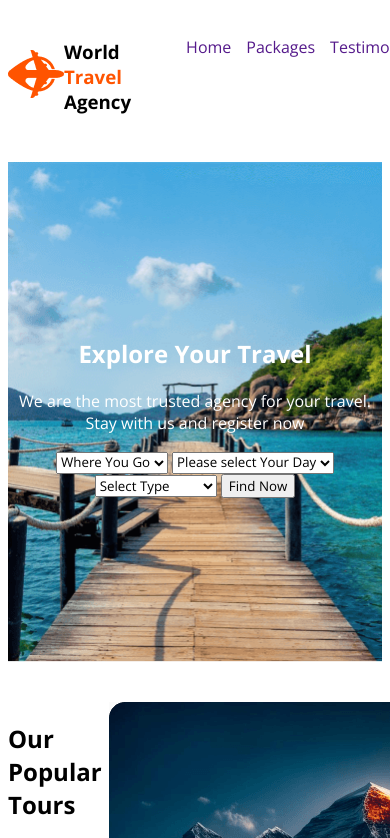
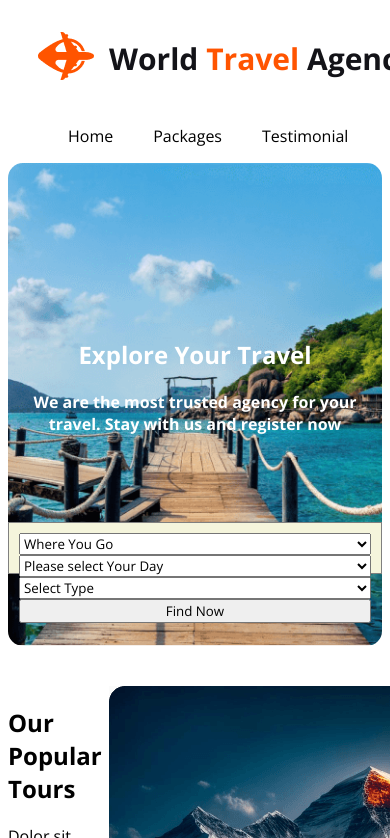
Before and after one commit to MdShafique/World-Travel-Agency, a plain HTML site: page index.html in a window 390 px wide. Shown: the top 838 px of the page. Drawn offline with nearby package versions, Linux system fonts and the light colour scheme.

Commit message:
changed something

```diff
--- a/index.html
+++ b/index.html
@@ -7,7 +7,7 @@
     <link rel="preconnect" href="https://fonts.googleapis.com">
     <link rel="preconnect" href="https://fonts.gstatic.com" crossorigin>
     <link href="https://fonts.googleapis.com/css2?family=Open+Sans:ital,wght@0,300..800;1,300..800&family=Poppins:ital,wght@0,100;0,200;0,300;0,400;0,500;0,600;0,700;0,800;0,900;1,100;1,200;1,300;1,400;1,500;1,600;1,700;1,800;1,900&display=swap" rel="stylesheet">
-    <link rel="stylesheet" href="/Styles/agency.css">
+    <link rel="stylesheet" href="style.css">
 </head>
 <body>
     <header>
@@ -63,7 +63,7 @@
                     <option value="chair">Wheel chair</option>
                     <option value="cabin">Cabin</option>
                 </select>
-                <input type="button" value="Find Now">
+                <button class="bg-color">Find Now</button>
                 </form>
             </div>
         </section>
--- a/Styles/agency.css
+++ b/style.css
@@ -5,40 +5,64 @@
     color: #FF5400;
 }
 nav{
-    display: flex;
+    display: grid;
+    grid-template-columns: repeat(2, 1fr);
     justify-content: space-around;
-    margin-top: 20px;
+    align-items: center;
 }
 .left-nav{
     display: flex;
-    justify-content: space-evenly;
+    justify-content: stretch;
     align-items: center;
+    margin-left: 30px;
 }
-.right-nav{}
+.left-nav h1{
+    color: #131318;
+    font-size: 30px;
+    padding-left: 15px;
+}
 .right-nav ul{
     display: flex;
-    justify-content: space-evenly;
+    justify-content: flex-end;
 }
 .right-nav li{
-    padding-left: 15px;
+    padding-left: 20px;
     list-style: none;
+    margin-right: 20px;
 }
 .right-nav a{
     text-decoration: none;
+    color: black;
+}
+.right-nav a:hover{
+    color: #FF5400;
 }
 .bg-section{
-    margin-top: 30px;
+    /* margin-top: 30px; */
     text-align: center;
-    background-image: url(../Images/Group\ 13.png);
+    background-image: url(Images/Group\ 13.png);
     background-repeat: no-repeat;
     height: 500px;
     width: 100%;
     background-position: center;
     background-size: cover;
+    border-radius: 15px;
 }
 .bg-text-area{
     padding-top: 155px;
     color: white;
+}
+.bg-text-area{
+    font-weight: bold;
+}
+.search-area{
+    border: 1px solid grey;
+    background-color: beige;
+    height: 50px;
+
+}
+.search-area form{
+    padding: 10px;
 }
 .tour-area{
     display: flex;
@@ -83,7 +107,7 @@ nav{
      justify-content: space-around;
  }
  .first-top{
-     background-image: url(../Images/Rectangle\ 5.png);
+     background-image: url(Images/Rectangle\ 5.png);
      background-repeat: no-repeat;
      background-position: center;
      background-size: cover;
@@ -94,7 +118,7 @@ nav{
      color: white;
  }
  .second-top{
-     background-image: url(../Images/Rectangle\ 8.png);
+     background-image: url(Images/Rectangle\ 8.png);
      background-repeat: no-repeat;
      background-position: center;
      background-size: cover;
@@ -105,7 +129,7 @@ nav{
      color: white;
  }
  .first-middle{
-     background-image: url(../Images/Rectangle\ 6.png);
+     background-image: url(Images/Rectangle\ 6.png);
      background-repeat: no-repeat;
      background-position: center;
      background-size: cover;
@@ -116,7 +140,7 @@ nav{
      color: white;
  }
  .second-middle{
-     background-image: url(../Images/Rectangle\ 7.png);
+     background-image: url(Images/Rectangle\ 7.png);
      background-repeat: no-repeat;
      background-position: center;
      background-size: cover;
@@ -127,7 +151,7 @@ nav{
      color: white;
  }
  .third-middle{
-     background-image: url(../Images/Rectangle\ 9.png);
+     background-image: url(Images/Rectangle\ 9.png);
      background-repeat: no-repeat;
      background-position: center;
      background-size: cover;
@@ -138,7 +162,7 @@ nav{
      color: white;
  }
  .first-down{
-     background-image: url(../Images/Rectangle\ 11.png);
+     background-image: url(Images/Rectangle\ 11.png);
      background-repeat: no-repeat;
      background-position: center;
      background-size: cover;
@@ -149,7 +173,7 @@ nav{
      color: white;
  }
  .second-down{
-     background-image: url(../Images/Rectangle\ 10.png);
+     background-image: url(Images/Rectangle\ 10.png);
      background-repeat: no-repeat;
      background-position: center;
      background-size: cover;
@@ -210,7 +234,7 @@ nav{
  .right-newsletter{
     width: 50%;
     height: 350px;
-    background-image: url(../Images/Rectangle\ 8\ \(1\).png);
+    background-image: url(Images/Rectangle\ 8\ \(1\).png);
     background-repeat: no-repeat;
     background-position: center;
     background-size: cover;
@@ -243,3 +267,19 @@ nav{
  .center-area{
     text-align: center;
  }
+ @media screen and (max-width: 576px) {
+    nav{
+        display: grid;
+        grid-template-columns: repeat(1, 1fr);
+    }
+    .bg-section{
+        display: grid;
+        grid-template-columns: repeat(1, 1fr);
+        width: 100%;
+        height: 483px;
+    }
+    .search-area form{
+        display: grid;
+        grid-template-columns: repeat(1, 1fr);
+    }
+ }
```
